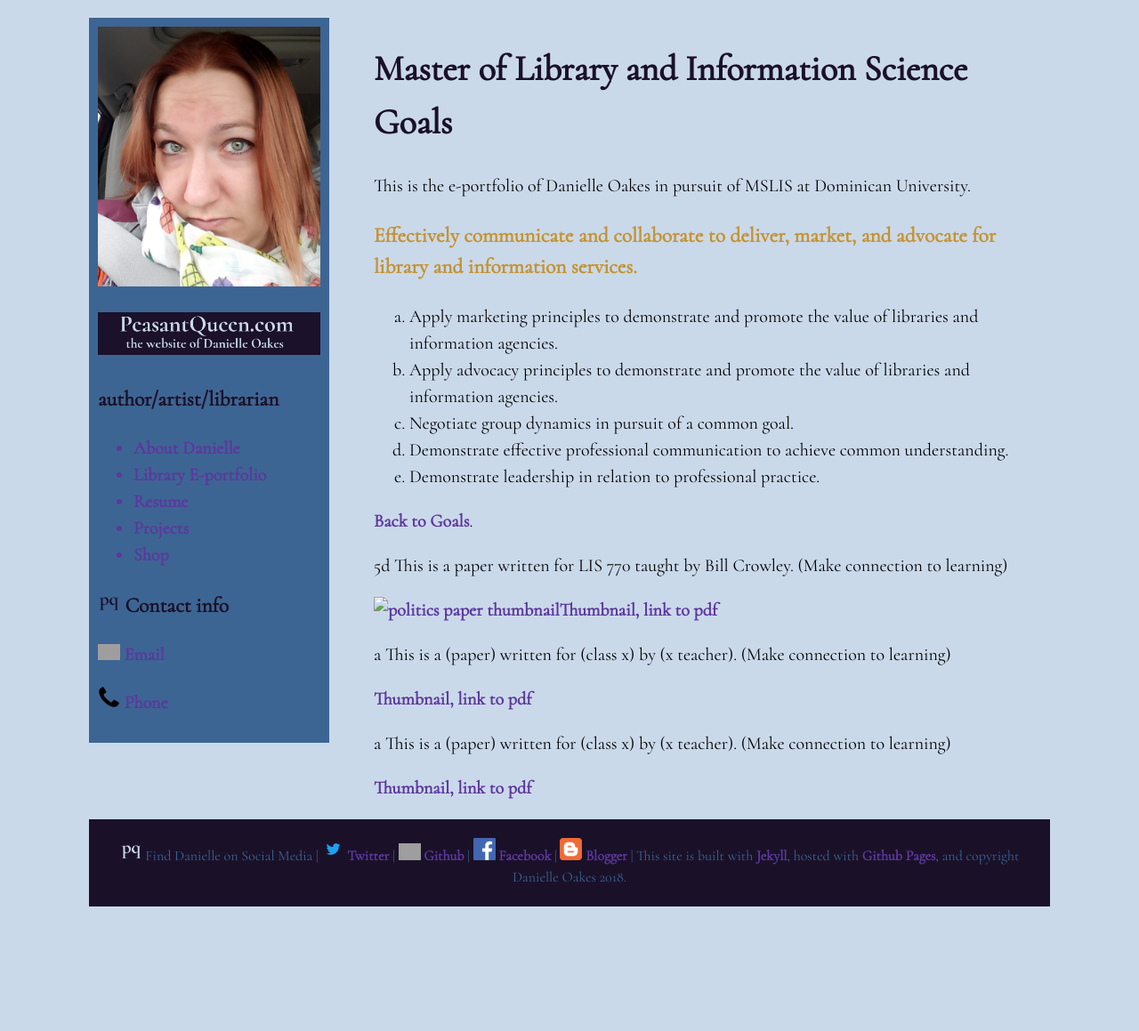
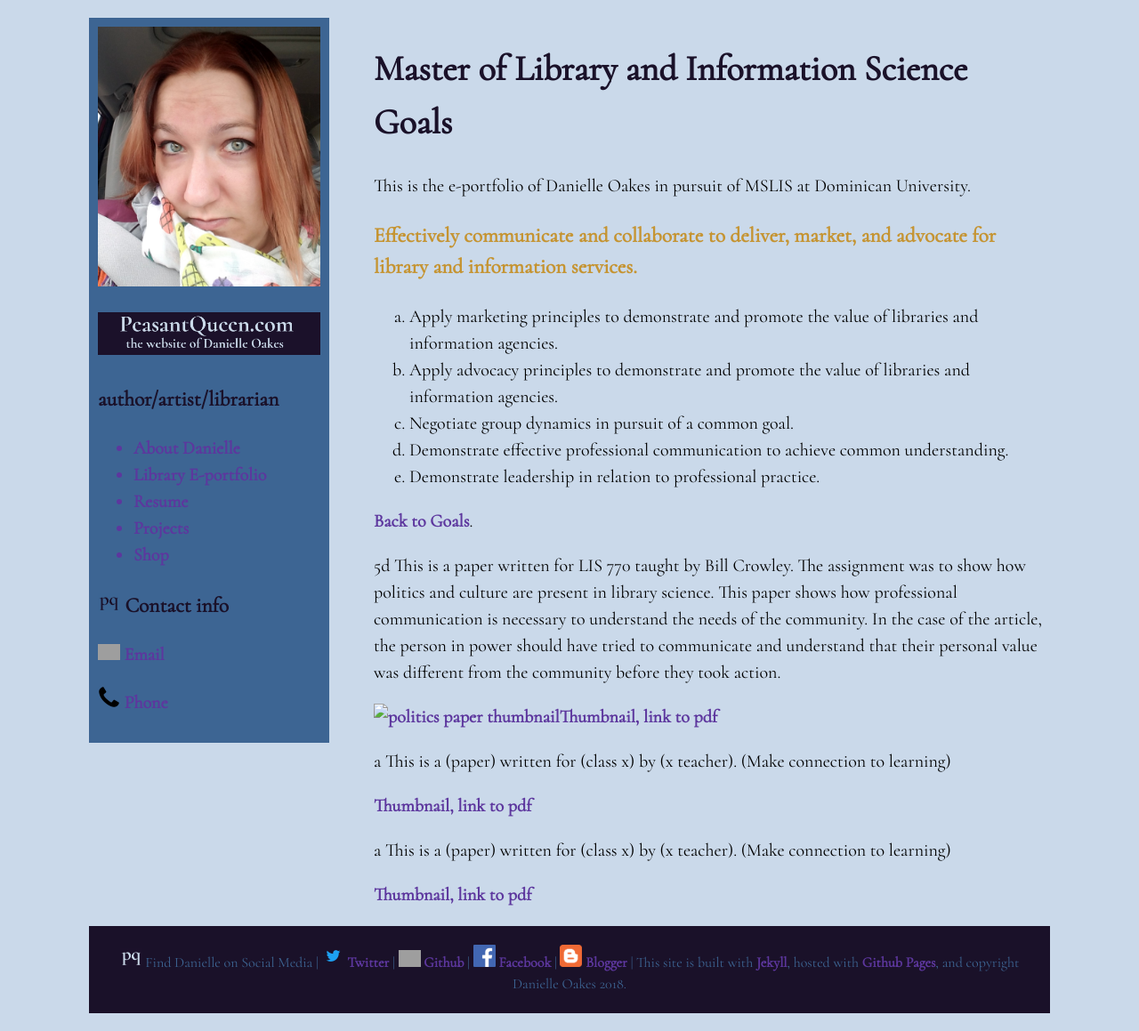
Before and after one commit to PeasantQueen/peasantqueen.github.io, a Jekyll site: the page built from _goals/goal5.html, in a window 1280 px wide. Shown: the whole page at 89% size. Built offline with Jekyll 4.4.1, drawn with Linux system fonts in a browser that asks for light colours; comment, search, counter and statistics services are not loaded; before the commit the page ends 1039 px from its top, so only the background shows below that; grey boxes are pictures that could not be loaded.

Commit message:
updated index to reflect incomplete website

```diff
--- a/_goals/goal1.html
+++ b/_goals/goal1.html
@@ -13,7 +13,7 @@
   <li>Apply the core values and ethics of LIS to diverse local, national, and global contexts.</li>
 </ol>
 <p><a href="{{site.baseurl}}/goals" title="goals landing page">Back to Goals</a>.</p>
-<p>1a This is a video about the Association of Moving Image Archivists organization created for LIS 701 taught by Karen Snow. (Make connection to learning)</p>
+<p>1a This is a video about the Association of Moving Image Archivists organization created for LIS 701 taught by Karen Snow. The assignment was to take an organization and highlight how it meets the goals of librarianship. This video highlights not only goals, but how every person can get involved in preservation and connect with familiar things like home movies or popular Oscar winning films.</p>
 <p><a href="https://www.youtube.com/watch?v=HvwCzqUZrrE" title="AMIA video" target="_blank"><img src="" alt="AMIA video thumbnail" class="thumbnail">Thumbnail</a></p>
 <p>a This is a (paper) written for (class x) by (x teacher). (Make connection to learning)</p>
 <p><a href="" title="" target="_blank"><img src="" alt="">Thumbnail, link to pdf</a></p>
--- a/_goals/goal5.html
+++ b/_goals/goal5.html
@@ -14,7 +14,7 @@
   <li>Demonstrate leadership in relation to professional practice.</li>
 </ol>
 <p><a href="{{site.baseurl}}/goals" title="goals landing page">Back to Goals</a>.</p>
-<p>5d This is a paper written for LIS 770 taught by Bill Crowley. (Make connection to learning)</p>
+<p>5d This is a paper written for LIS 770 taught by Bill Crowley. The assignment was to show how politics and culture are present in library science. This paper shows how professional communication is necessary to understand the needs of the community. In the case of the article, the person in power should have tried to communicate and understand that their personal value was different from the community before they took action.</p>
 <p><a href="{{site.baseurl}}/MSLIS/lis770_fall17_finalpaper_doakes.pdf" title="politics and censorship in library boards" target="_blank"><img src="" alt="politics paper thumbnail">Thumbnail, link to pdf</a></p>
 <p>a This is a (paper) written for (class x) by (x teacher). (Make connection to learning)</p>
 <p><a href="" title="" target="_blank"><img src="" alt="">Thumbnail, link to pdf</a></p>
--- a/index.html
+++ b/index.html
@@ -5,4 +5,4 @@
 ---
 <h1 class="yellow">{{page.title}}: {{page.summary}}</h1>
 <img src="" alt="">
-<p>New image coming soon to this area. Welcome to the home of peasantqueen.com. Here you will find the e-portfolio, projects, and shop of Danielle Oakes. Please use the navigation to find what you are looking for. To return home, click on the purple page title in the navigation bar.</p>
+<p>New image coming soon to this area. Welcome to the home of peasantqueen.com. Here you will find the e-portfolio, projects, and shop of Danielle Oakes. Please use the navigation to find what you are looking for. To return home, click on the purple page title in the navigation bar. This site is a work in progress and you may find things are incomplete. Apologies. Selecting items for e-portfolio and taking photos of projects is a task that requires careful consideration and planning around work and school. This message will be updated once the content is completely entered. Again, apologies if you've gotten here earlier.</p>
```
